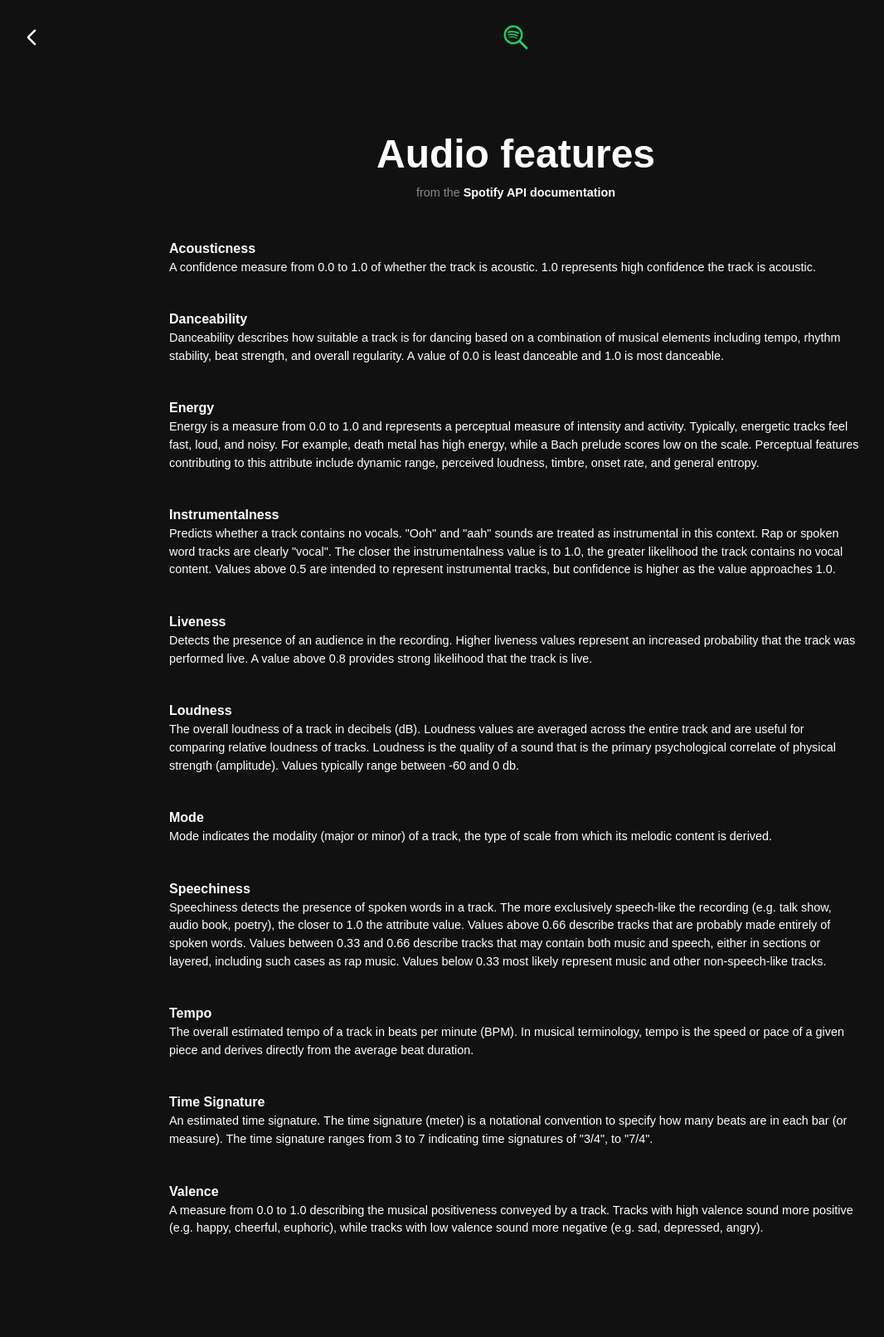
After one commit to vxccs/spotify-info-app, a Flask app: page /about in a window 1280 px wide. The commit adds this page. Shown: the whole page at 83% size, without its empty margins (18-1084 px from the left). Run offline with Flask 2, Linux system fonts and the light colour scheme; some web fonts are replaced.

Commit message:
add about page

```diff
--- a/app.py
+++ b/app.py
@@ -110,6 +110,11 @@ def track(file_id):
     return render_template("track.html", track=track_data, features=features_data["audio_features"][0])
 
 
+# audio features page
+@app.route("/about")
+def about():
+    return render_template("about.html")
+
 # redirect if no id
 @app.route("/album/")
 @app.route("/track/")
--- a/static/styles.css
+++ b/static/styles.css
@@ -45,6 +45,11 @@ body {
 
 a {
   text-decoration: none;
+  color: var(--sp-white);
+}
+
+a:visited {
+  color: var(--sp-white);
 }
 
 a:hover,
@@ -630,3 +635,35 @@ a:active {
   -o-transition: all 0.2s ease-in-out;
   transition: all 0.2s ease-in-out;
 }
+
+.about-container {
+  margin-top: 150px;
+  width: 100%;
+  padding: 0 15vw;
+  padding-bottom: 100px;
+}
+
+.about-item {
+  border-radius: 1rem;
+  padding: 20px 30px;
+  -webkit-transition: all 0.2s ease-in-out;
+  -moz-transition: all 0.2s ease-in-out;
+  -ms-transition: all 0.2s ease-in-out;
+  -o-transition: all 0.2s ease-in-out;
+  transition: all 0.2s ease-in-out;
+}
+
+.about-item:hover {
+  background-color: var(--sp-black-light);
+  -webkit-transition: all 0.2s ease-in-out;
+  -moz-transition: all 0.2s ease-in-out;
+  -ms-transition: all 0.2s ease-in-out;
+  -o-transition: all 0.2s ease-in-out;
+  transition: all 0.2s ease-in-out;
+}
+
+@media (max-width: 700px) {
+  .about-container {
+    padding: 0 5vw;
+  }
+}
--- /dev/null
+++ b/templates/about.html
@@ -0,0 +1,76 @@
+{% extends "layout.html" %}
+
+{% block title %}
+Audio features
+{% endblock %}
+
+{% block main %}
+
+<div class="about-container d-flex align-items-center justify-content-center">
+    <div class="">
+
+        <div class="text-center">
+            <h1 class="text-bigger">Audio features</h1>
+            <p class="text-small"><span class="text-transparent-50">from the </span> <a href="https://developer.spotify.com/documentation/web-api/reference/" class="hidelink font-bold text-hover">Spotify API documentation</a></p>
+        </div>
+
+        <br>
+
+        <div class="about-item">
+            <h2>Acousticness</h2>
+            <p class="text-small">A confidence measure from 0.0 to 1.0 of whether the track is acoustic. 1.0 represents high confidence the track is acoustic.</p>
+        </div>
+
+        <div class="about-item">
+            <h2>Danceability</h2>
+            <p class="text-small">Danceability describes how suitable a track is for dancing based on a combination of musical elements including tempo, rhythm stability, beat strength, and overall regularity. A value of 0.0 is least danceable and 1.0 is most danceable.</p>
+        </div>
+
+        <div class="about-item">
+            <h2>Energy</h2>
+            <p class="text-small">Energy is a measure from 0.0 to 1.0 and represents a perceptual measure of intensity and activity. Typically, energetic tracks feel fast, loud, and noisy. For example, death metal has high energy, while a Bach prelude scores low on the scale. Perceptual features contributing to this attribute include dynamic range, perceived loudness, timbre, onset rate, and general entropy.</p>
+        </div>
+
+        <div class="about-item">
+            <h2>Instrumentalness</h2>
+            <p class="text-small">Predicts whether a track contains no vocals. "Ooh" and "aah" sounds are treated as instrumental in this context. Rap or spoken word tracks are clearly "vocal". The closer the instrumentalness value is to 1.0, the greater likelihood the track contains no vocal content. Values above 0.5 are intended to represent instrumental tracks, but confidence is higher as the value approaches 1.0.</p>
+        </div>
+
+        <div class="about-item">
+            <h2>Liveness</h2>
+            <p class="text-small">Detects the presence of an audience in the recording. Higher liveness values represent an increased probability that the track was performed live. A value above 0.8 provides strong likelihood that the track is live.</p>
+        </div>
+
+        <div class="about-item">
+            <h2>Loudness</h2>
+            <p class="text-small">The overall loudness of a track in decibels (dB). Loudness values are averaged across the entire track and are useful for comparing relative loudness of tracks. Loudness is the quality of a sound that is the primary psychological correlate of physical strength (amplitude). Values typically range between -60 and 0 db.</p>
+        </div>
+
+        <div class="about-item">
+            <h2>Mode</h2>
+            <p class="text-small">Mode indicates the modality (major or minor) of a track, the type of scale from which its melodic content is derived.</p>
+        </div>
+
+        <div class="about-item">
+            <h2>Speechiness</h2>
+            <p class="text-small">Speechiness detects the presence of spoken words in a track. The more exclusively speech-like the recording (e.g. talk show, audio book, poetry), the closer to 1.0 the attribute value. Values above 0.66 describe tracks that are probably made entirely of spoken words. Values between 0.33 and 0.66 describe tracks that may contain both music and speech, either in sections or layered, including such cases as rap music. Values below 0.33 most likely represent music and other non-speech-like tracks.</p>
+        </div>
+
+        <div class="about-item">
+            <h2>Tempo</h2>
+            <p class="text-small">The overall estimated tempo of a track in beats per minute (BPM). In musical terminology, tempo is the speed or pace of a given piece and derives directly from the average beat duration.</p>
+        </div>
+
+        <div class="about-item">
+            <h2>Time Signature</h2>
+            <p class="text-small">An estimated time signature. The time signature (meter) is a notational convention to specify how many beats are in each bar (or measure). The time signature ranges from 3 to 7 indicating time signatures of "3/4", to "7/4".</p>
+        </div>
+
+        <div class="about-item">
+            <h2>Valence</h2>
+            <p class="text-small">A measure from 0.0 to 1.0 describing the musical positiveness conveyed by a track. Tracks with high valence sound more positive (e.g. happy, cheerful, euphoric), while tracks with low valence sound more negative (e.g. sad, depressed, angry).</p>
+        </div>
+
+    </div>
+</div>
+{% endblock %}
--- a/templates/track.html
+++ b/templates/track.html
@@ -132,7 +132,12 @@
                 <p class="font-bold text-small">Key</p>
             </div>
 
+
         </div>
+        <br>
+        <p class="text-small text-center">
+            <a href="../about" class="hidelink font-bold text-hover">Read about these audio features</a>
+        </p>
     </div>
 </div>
 
```
Also changed, not shown: README.md.
